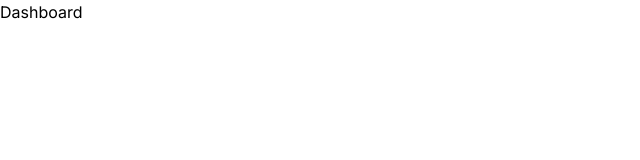
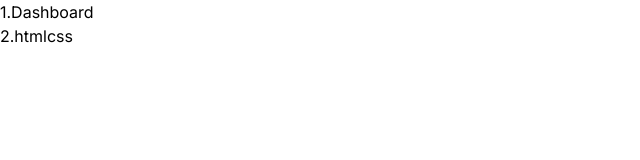
Before and after one commit to kimsungsik03D/Nextjs13_Skill_Stack, a Next.js app: page / in a window 1280 px wide. Shown: the top 160 px of the page, without its empty margins (0-640 px from the left). Built offline with nearby package versions, Linux system fonts and the light colour scheme.

Commit message:
Router 수정

```diff
--- a/app/page.tsx
+++ b/app/page.tsx
@@ -4,7 +4,9 @@ import Link from "next/link";
 export default function Home() {
   return (
     <main>
-      <Link href="/board">Dashboard</Link>
+      <Link href="/board">1.Dashboard</Link>
+      <br />
+      <Link href="/htmlcss">2.htmlcss</Link>
     </main>
   );
 }
```
